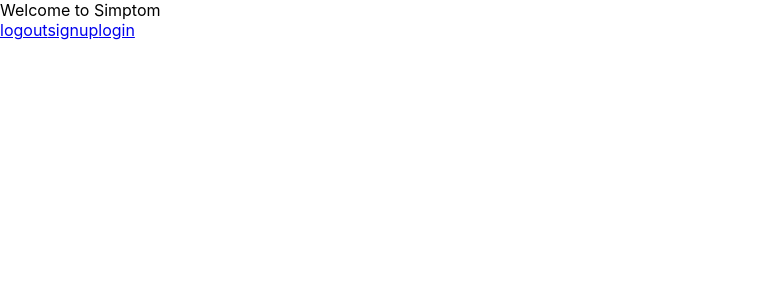
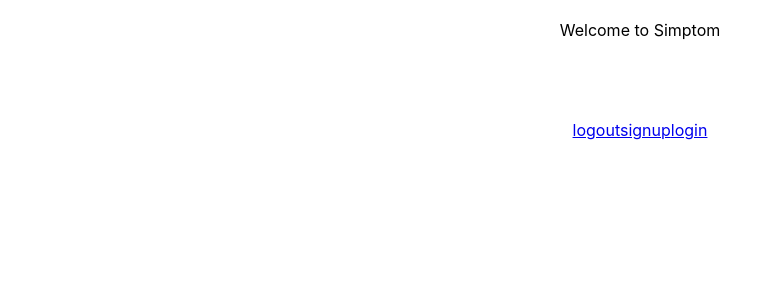
Before and after one commit to thekevinhuang/Simptom_archived, a React (Create React App) app in the folder client/: page / in a window 1280 px wide. Shown: the top 300 px of the page, without its empty margins (0-781 px from the left). Built offline with nearby package versions, Linux system fonts and the light colour scheme.

Commit message:
adding general home page shape

```diff
--- a/client/src/components/general/Home.js
+++ b/client/src/components/general/Home.js
@@ -14,11 +14,13 @@ class Home extends Component {
         return(
             <React.Fragment>
                 <div class="home-grid">
-                    Welcome to Simptom
-                    <GoogleLogin/>
-                    <Link to={"/logout"}>logout</Link>
-                    <Link to={"/signup"}>signup</Link>
-                    <Link to={"/login"}>login</Link>
+                    <div class="title">Welcome to Simptom</div>
+                    <div class="buttons">
+                        <GoogleLogin/>
+                        <Link to={"/logout"}>logout</Link>
+                        <Link to={"/signup"}>signup</Link>
+                        <Link to={"/login"}>login</Link>
+                    </div>
                 </div>
             </React.Fragment>
         )
--- a/client/src/css/Home.css
+++ b/client/src/css/Home.css
@@ -1,4 +1,21 @@
 .home-grid {
+    display: grid;
     grid-template-columns: [left-spacer] 100px [middle] auto [right-spacer] 100px;
-    grid-template-rows: [header] 10% [title] 30% [spacer] 20% [buttons] 10% 30%
+    grid-template-rows: [header] 1fr [title] 3fr [spacer] 2fr [buttons] 1fr [bottom-pad] 3fr;
 }
+
+.title {
+    grid-column-start: middle;
+    grid-column-end: right-spacer;
+    grid-row-start: title;
+    grid-row-end: spacer;
+    justify-self: center;
+}
+
+.buttons {
+    grid-column-start: middle;
+    grid-column-end: right-spacer;
+    grid-row-start: buttons;
+    grid-row-end: bottom-pad;
+    justify-self: center;
+}
```
